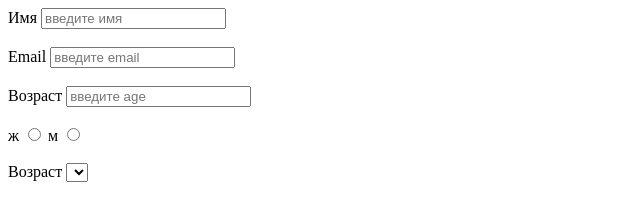
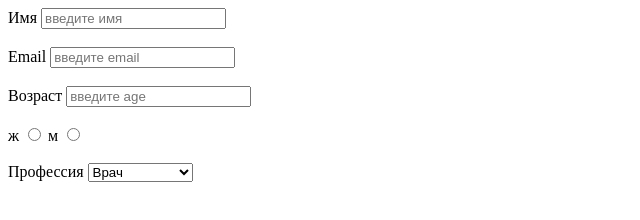
Before and after one commit to CodeMeYulia/RegistrationForm, a plain HTML site: page index.html in a window 1280 px wide. Shown: the whole page, without its empty margins (0-640 px from the left). Drawn offline with Linux system fonts and the light colour scheme.

Commit message:
add input Occupation

```diff
--- a/index.html
+++ b/index.html
@@ -25,14 +25,17 @@
             <label for="genderM">м</label>
             <input type="radio" name="inputGender" id="genderM" value="м">
             <br><br>
-            <label for="inputOccupation">Возраст</label>
-            <select name="inputOccupation" id="inputOccupation">
-                <option value=""></option>
-                <option value=""></option>
-                <option value=""></option>
-                <option value=""></option>
-                <option value=""></option>
+            <label for="inputOccupation">Профессия</label>
+            <select name="inputOccupation" id="inputOccupation" placeholder="выберите" required>
+                <option value="Врач">Врач</option>
+                <option value="Программист">Программист</option>
+                <option value="Учитель">Учитель</option>
+                <option value="Дизайнер">Дизайнер </option>
+                <option value="Инженер">Инженер</option>
+                <option value="Продавец">Продавец </option>
+                <option value="Другое">Другое</option>
             </select>
+
         </form>
     </main>
 
```
